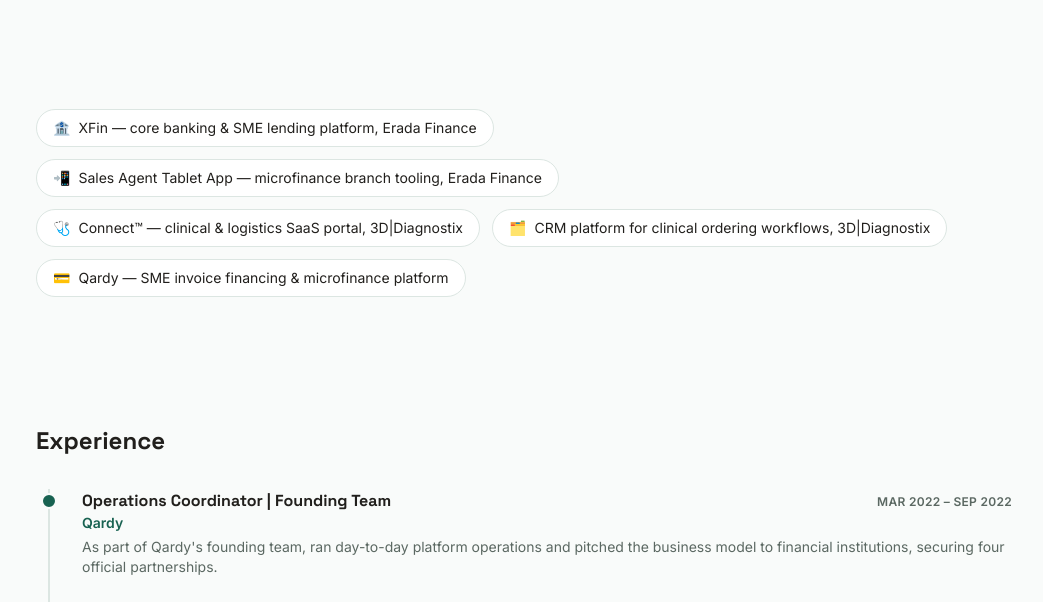
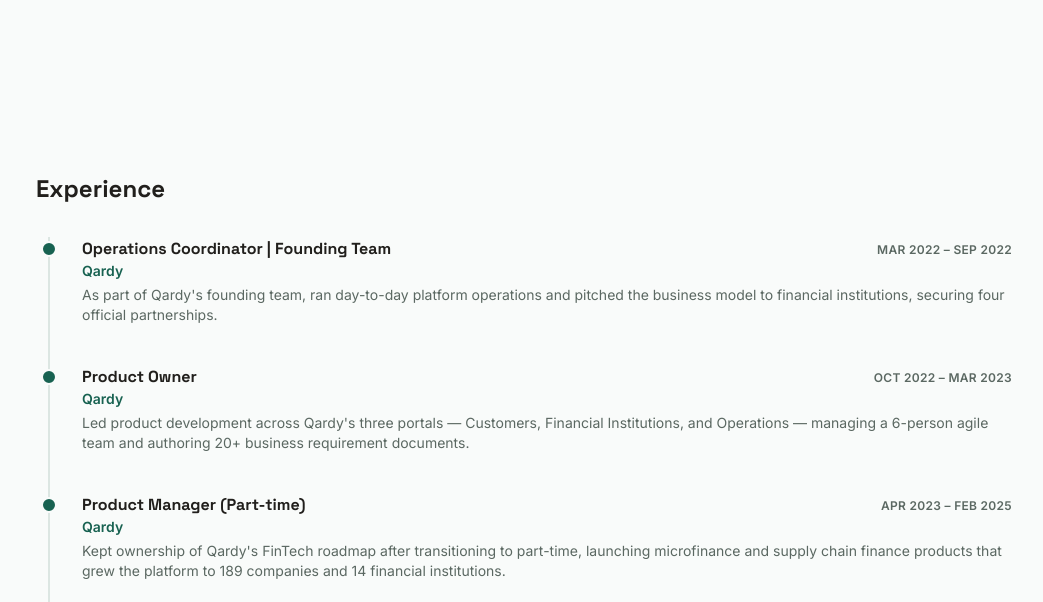
Before and after one commit to amkghanem22-lang/my-portfolio, an Astro site: page / in a window 1280 px wide. Shown: the part 498-1100 px from the top of the page, without its empty margins (116-1159 px from the left). Built offline with nearby package versions, Linux system fonts and the light colour scheme; Astro itself is replaced by a stand-in of ours.

Commit message:
Remove capability chips section from homepage

```diff
--- a/src/pages/index.astro
+++ b/src/pages/index.astro
@@ -68,23 +68,6 @@ const snapshotImages: Record<string, ImageMetadata> = {
 		</div>
 	</section>
 
-	<section id="capabilities" class="mx-auto max-w-5xl px-6 pb-16">
-		<ul class="flex flex-wrap justify-center gap-3 md:justify-start">
-			{[
-				{ icon: '🏦', text: 'XFin — core banking & SME lending platform, Erada Finance' },
-				{ icon: '📲', text: 'Sales Agent Tablet App — microfinance branch tooling, Erada Finance' },
-				{ icon: '🩺', text: 'Connect™ — clinical & logistics SaaS portal, 3D|Diagnostix' },
-				{ icon: '🗂️', text: 'CRM platform for clinical ordering workflows, 3D|Diagnostix' },
-				{ icon: '💳', text: 'Qardy — SME invoice financing & microfinance platform' },
-			].map((item) => (
-				<li class="flex items-center gap-2 rounded-full border border-border bg-surface px-4 py-2 text-sm font-medium text-ink">
-					<span aria-hidden="true">{item.icon}</span>
-					<span>{item.text}</span>
-				</li>
-			))}
-		</ul>
-	</section>
-
 	<section id="experience" class="mx-auto max-w-5xl px-6 py-16">
 		<h2 class="font-heading text-2xl font-bold text-ink">Experience</h2>
 		<ol class="relative mt-8 ml-3 border-l-2 border-border">
```
